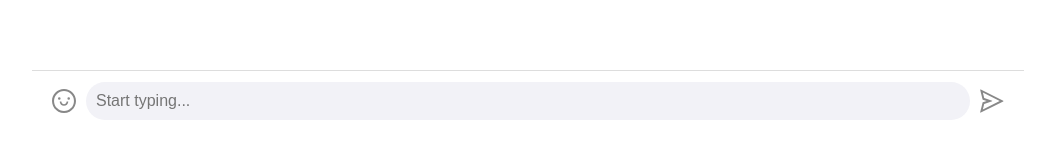
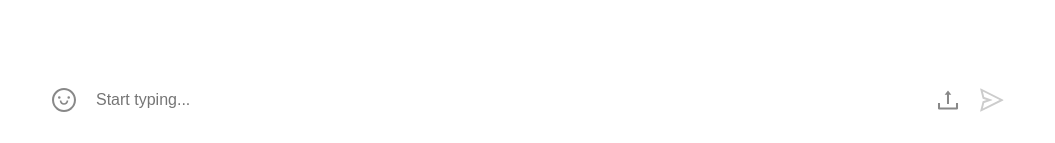
Before and after one commit to Pavl0ffN94/test-telekom_service, a Next.js app: page / in a window 1280 px wide. Shown: the part 654-797 px from the top of the page, without its empty margins (112-1167 px from the left). Built offline with nearby package versions, Linux system fonts and the light colour scheme.

Commit message:
add form upload file

```diff
--- a/app/components/formMessage/index.tsx
+++ b/app/components/formMessage/index.tsx
@@ -1,26 +1,41 @@
 'use client';
 
-import React, {useState, ChangeEvent, FormEvent} from 'react';
-import {FC} from 'react';
-import {SmileOutlined, SendOutlined} from '@ant-design/icons';
+import React, { useState, ChangeEvent, FormEvent } from 'react';
+import { SmileOutlined, SendOutlined, UploadOutlined, CloseOutlined } from '@ant-design/icons';
 import styles from './style.module.css';
-
 import dayjs from 'dayjs';
 import useMessageStore from '@/store';
 
-export const FormMessage: FC = () => {
+export const FormMessage: React.FC = () => {
   const [message, setMessage] = useState('');
-  const addMessage = useMessageStore(state => state.addMessage);
+  const [image, setImage] = useState<File | null>(null);
+  const [preview, setPreview] = useState<string | null>(null);
+  const [isHovered, setIsHovered] = useState(false);
+  const addMessage = useMessageStore((state) => state.addMessage);
 
   const handleChange = (event: ChangeEvent<HTMLInputElement>) => {
     setMessage(event.target.value);
   };
 
+  const handleImageChange = (event: ChangeEvent<HTMLInputElement>) => {
+    const file = event.target.files?.[0];
+    if (file) {
+      setImage(file);
+      setPreview(URL.createObjectURL(file));
+    }
+  };
+
+  const handleRemoveImage = () => {
+    setImage(null);
+    setPreview(null);
+  };
+
   const handleSubmit = (event: FormEvent) => {
     event.preventDefault();
-    if (message.trim()) {
+    if (message.trim() || image) {
       const userMessage = {
         message,
+        image: preview,
         timestamp: dayjs().format('YYYY-MM-DD HH:mm:ss'),
         isMine: true,
       };
@@ -36,20 +51,42 @@ export const FormMessage: FC = () => {
       setTimeout(() => addMessage(botMessage), 1000);
 
       setMessage('');
+      setImage(null);
+      setPreview(null);
     }
   };
 
   return (
-    <form className={styles.chatForm} onSubmit={handleSubmit}>
+    <form
+      className={styles.chatForm}
+      onSubmit={handleSubmit}
+      onMouseEnter={() => setIsHovered(true)}
+      onMouseLeave={() => setIsHovered(false)}
+    >
       <SmileOutlined className={styles.icon} />
       <input
-        type='text'
-        placeholder='Start typing...'
+        type="text"
+        placeholder={isHovered ? 'See you all then!' : 'Start typing...'}
         value={message}
         onChange={handleChange}
         className={styles.input}
       />
-      <button type='submit' className={styles.sendButton}>
+      <label className={styles.uploadButton}>
+        <UploadOutlined />
+        <input
+          type="file"
+          accept="image/webp, image/png, image/jpeg"
+          onChange={handleImageChange}
+          style={{ display: 'none' }}
+        />
+      </label>
+      {preview && (
+        <div className={styles.imagePreviewContainer}>
+          <img src={preview} alt="preview" className={styles.imagePreview} />
+          <CloseOutlined className={styles.removeImageIcon} onClick={handleRemoveImage} />
+        </div>
+      )}
+      <button type="submit" className={styles.sendButton} disabled={!message.trim() && !image}>
         <SendOutlined />
       </button>
     </form>
--- a/app/components/formMessage/style.module.css
+++ b/app/components/formMessage/style.module.css
@@ -2,16 +2,19 @@
   display: flex;
   align-items: center;
   padding: 10px;
-  border-top: 1px solid #ddd;
-  background-color: #fff;
+  background-color: inherit;
   height: 60px;
-  box-sizing: border-box;
   transition: background-color 0.3s, box-shadow 0.3s;
 }
 
 .chatForm:hover {
   background-color: #f0f0f0;
   box-shadow: 0 0 10px rgba(0, 0, 0, 0.1);
+}
+
+.chatForm:focus-within {
+  background-color: #e0e0e0;
+  box-shadow: 0 0 15px rgba(0, 0, 0, 0.15);
 }
 
 .icon {
@@ -24,20 +27,18 @@
 .input {
   flex: 1;
   border: none;
+  outline: none;
   padding: 10px;
   font-size: 16px;
-  border-radius: 20px;
-  background-color: #f2f2f7;
+  background-color: #fff;
   transition: background-color 0.3s, box-shadow 0.3s;
 }
 
 .input:focus {
-  outline: none;
-  background-color: #fff;
-  box-shadow: 0 0 5px rgba(0, 0, 0, 0.2);
+  background-color: #f0f0f0;
 }
 
-.sendButton {
+.sendButton, .uploadButton {
   background: none;
   border: none;
   cursor: pointer;
@@ -50,11 +51,38 @@
   transition: color 0.3s;
 }
 
-.sendButton:hover {
-  color: #1890ff;
+.sendButton:disabled {
+  cursor: not-allowed;
+  color: #ccc;
 }
 
-/* Добавляем адаптивность */
+.sendButton:hover:not(:disabled), .uploadButton:hover {
+  color: #007aff;
+}
+
+.imagePreviewContainer {
+  position: relative;
+  display: flex;
+  align-items: center;
+  justify-content: center;
+  margin: 0 10px;
+}
+
+.imagePreview {
+  max-width: 40px;
+  max-height: 40px;
+  border-radius: 5px;
+}
+
+.removeImageIcon {
+  position: absolute;
+  top: -5px;
+  right: -5px;
+  background-color: rgba(255, 255, 255, 0.8);
+  border-radius: 50%;
+  cursor: pointer;
+}
+
 @media (max-width: 600px) {
   .chatForm {
     padding: 8px;
@@ -71,8 +99,20 @@
     font-size: 14px;
   }
 
-  .sendButton {
+  .sendButton, .uploadButton {
     font-size: 20px;
     margin: 0 8px;
   }
+
+  .imagePreview {
+    max-width: 30px;
+    max-height: 30px;
+  }
 }
+
+.messageImage {
+  max-width: 100px;
+  max-height: 100px;
+  margin-top: 5px;
+  border-radius: 5px;
+}
--- a/app/components/messageBox/index.tsx
+++ b/app/components/messageBox/index.tsx
@@ -2,7 +2,6 @@
 
 import React, { useState } from 'react';
 import { EditOutlined, DeleteOutlined, CheckOutlined } from '@ant-design/icons';
-
 import useMessageStore from '@/store';
 import styles from './style.module.css';
 import dayjs from 'dayjs';
@@ -12,11 +11,12 @@ import dobleCheck from '@/assets/image/dobleCheck.svg';
 
 interface IMessageBox {
   message: string;
+  image?: string;
   timestamp: string;
   isMine: boolean;
 }
 
-export const MessageBox: React.FC<IMessageBox> = ({ message, timestamp, isMine }) => {
+export const MessageBox: React.FC<IMessageBox> = ({ message, image, timestamp, isMine }) => {
   const [isEditing, setIsEditing] = useState(false);
   const [editedMessage, setEditedMessage] = useState(message);
   const editMessage = useMessageStore((state) => state.editMessage);
@@ -53,11 +53,14 @@ export const MessageBox: React.FC<IMessageBox> = ({ message, timestamp, isMine }
           />
         ) : (
           <>
-          <div className={styles.botInfo}>
-            <span className={styles.botName}>Jav</span>
-            <span className={styles.botPos}>Engineering</span>
-          </div>
-            <div className={styles.messageContent}>{message}</div>
+            <div className={styles.botInfo}>
+              <span className={styles.botName}>Jav</span>
+              <span className={styles.botPos}>Engineering</span>
+            </div>
+            <div className={styles.messageContent}>
+              {message}
+              {image && <img src={image} alt="uploaded" className={styles.messageImage} />}
+            </div>
           </>
         )}
         <div className={styles.messageInfo}>
@@ -71,9 +74,7 @@ export const MessageBox: React.FC<IMessageBox> = ({ message, timestamp, isMine }
             <div className={styles.actions}>
               <EditOutlined className={styles.icon} onClick={handleEdit} />
               <DeleteOutlined className={styles.icon} onClick={handleDelete} />
-              {isEditing && (
-                <CheckOutlined className={styles.icon} onClick={handleEdit} />
-              )}
+              {isEditing && <CheckOutlined className={styles.icon} onClick={handleEdit} />}
             </div>
           )}
         </div>
--- a/store.ts
+++ b/store.ts
@@ -3,6 +3,7 @@ import { persist } from 'zustand/middleware';
 
 interface Message {
   message: string;
+  image?: string;
   timestamp: string;
   isMine: boolean;
 }
```
Also changed, not shown: assets/image/uploadFile.svg (added).
